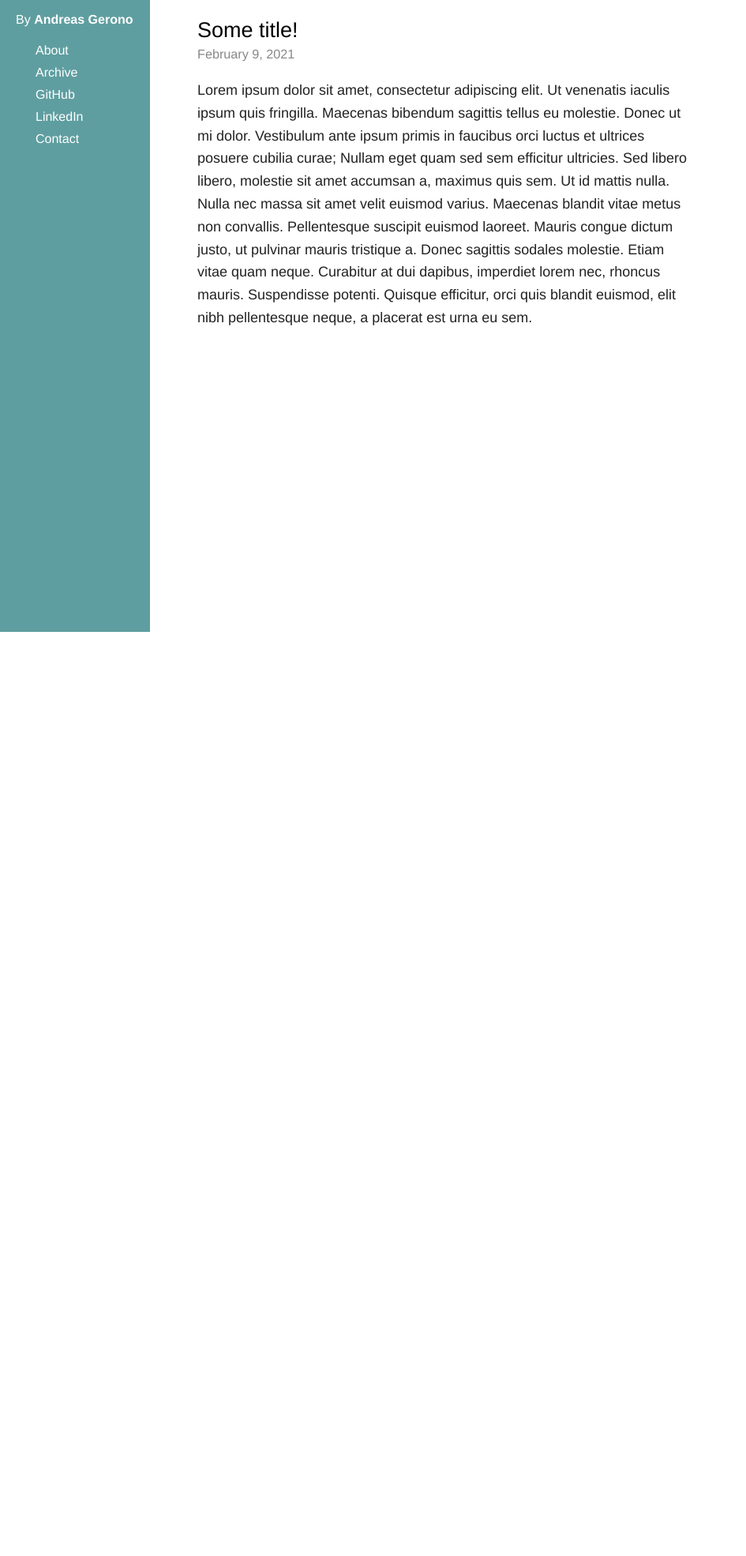
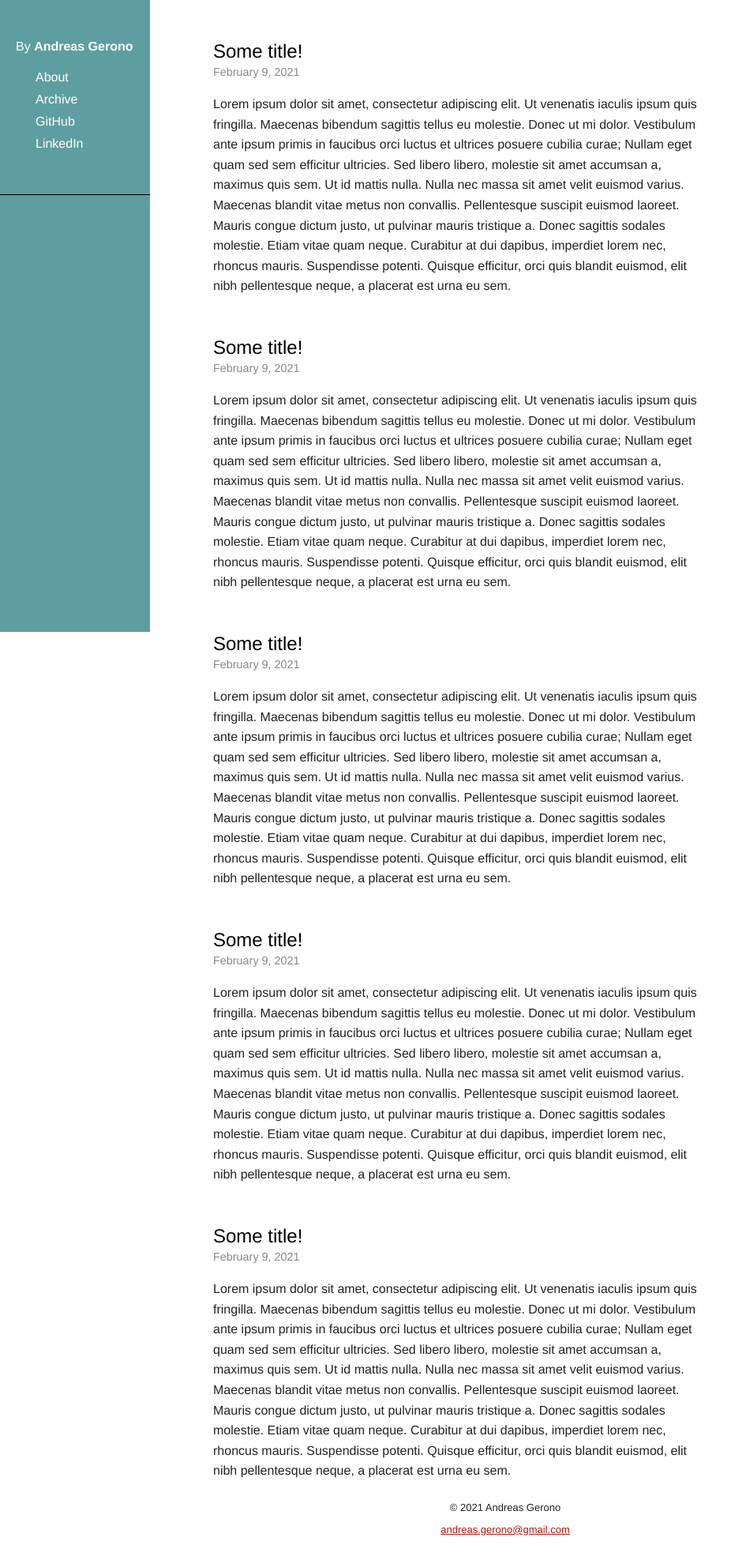
Before and after one commit to AndreasGerono/Portfolio, a Django app: page / in a window 1280 px wide. Shown: the whole page at 79% size, without its empty margins (0-945 px from the left). Before the commit the page ends 800 px from the top, so only its background shows below. Run offline with Django 3.2, Linux system fonts and the light colour scheme.

Commit message:
Add article details and archive view

```diff
--- a/Portfolio/portfolio_projects/static/css/styles.css
+++ b/Portfolio/portfolio_projects/static/css/styles.css
@@ -3,6 +3,7 @@ body {
     margin: 0;
     background-color: #fff;
     color: #222222;
+    word-wrap: break-word;
 }
 
 
@@ -13,15 +14,8 @@ h2 {
 }
 
 
-.content {
-    font-size: 1.125em;
-    margin-top: 20px;
-    margin-left: 250px;
-    width: 620px;
-}
-
-
 article {
+    margin-top: 50px;
     line-height: 1.6;
 }
 
@@ -43,6 +37,20 @@ article header p {
     margin: 0;
 }
 
+footer {
+    margin: 2em 0;
+    text-align: center;
+    font-size: 13px;
+}
+
+footer a {
+    color: #b5190e;
+}
+
+.content {
+    width: 620px;
+    margin-left: 270px;
+}
 
 .box {
 
@@ -55,6 +63,16 @@ article header p {
     left: 0;
     background-color: #5F9EA0;
     position: fixed;
+}
+
+
+.sidebar p {
+    margin-top: 50px;
+}
+
+.sidebar ul {
+    padding-bottom: 50px;
+    border-bottom: 1px solid black;
 }
 
 .sidebar li {
--- a/Portfolio/portfolio_projects/templates/base.html
+++ b/Portfolio/portfolio_projects/templates/base.html
@@ -15,10 +15,18 @@
             <p>By <strong>Andreas Gerono</strong></p>
             <ul>
                 {% block sidebar_links %}{% endblock %}
+                <li><a href="https://github.com/AndreasGerono">GitHub</a></li>
+                <li><a href="#">LinkedIn</a></li>
             </ul>
         </div>
         <div class="content">{% block content %} {% endblock %}</div>
     </div>
 
+
+ <footer>
+  <p>© 2021 Andreas Gerono</p>
+  <p><a href="mailto:andreas.gerono@gmail.com">andreas.gerono@gmail.com</a></p>
+</footer>
+
 </body>
 </html>
--- a/Portfolio/portfolio_projects/templates/index.html
+++ b/Portfolio/portfolio_projects/templates/index.html
@@ -4,19 +4,20 @@
 {% block sidebar_links %}
     <li><a href="#">About</a></li>
     <li><a href="#">Archive</a></li>
-    <li><a href="#">GitHub</a></li>
-    <li><a href="#">LinkedIn</a></li>
-    <li><a href="#">Contact</a></li>
 {% endblock %}
 
 {% block content %}
+
+{% for article in articles %}
 <article>
     <header>
-        <h2><a href="#">Some title!</a></h3>
+        {% url 'article' 2020 12 "some_slug" as article_url %}
+        <h2><a href="{{article_url}}">Some title!</a></h3>
         <p>February 9, 2021</p>
     </header>
     <p>
         Lorem ipsum dolor sit amet, consectetur adipiscing elit. Ut venenatis iaculis ipsum quis fringilla. Maecenas bibendum sagittis tellus eu molestie. Donec ut mi dolor. Vestibulum ante ipsum primis in faucibus orci luctus et ultrices posuere cubilia curae; Nullam eget quam sed sem efficitur ultricies. Sed libero libero, molestie sit amet accumsan a, maximus quis sem. Ut id mattis nulla. Nulla nec massa sit amet velit euismod varius. Maecenas blandit vitae metus non convallis. Pellentesque suscipit euismod laoreet. Mauris congue dictum justo, ut pulvinar mauris tristique a. Donec sagittis sodales molestie. Etiam vitae quam neque. Curabitur at dui dapibus, imperdiet lorem nec, rhoncus mauris. Suspendisse potenti. Quisque efficitur, orci quis blandit euismod, elit nibh pellentesque neque, a placerat est urna eu sem.
     </p>
 </article>
+{% endfor %}
 {% endblock %}
--- a/Portfolio/portfolio_projects/urls.py
+++ b/Portfolio/portfolio_projects/urls.py
@@ -3,4 +3,7 @@ from portfolio_projects import views
 
 urlpatterns = [
     path('', views.index, name="Welcome"),
+    path('<int:year>/', views.year_archive, name='year_archive'),
+    path('<int:year>/<int:month>/', views.month_archive, name='month_archive'),
+    path('<int:year>/<int:month>/<slug:slug>/', views.article_detail, name='article'),
 ]
--- a/Portfolio/portfolio_projects/views.py
+++ b/Portfolio/portfolio_projects/views.py
@@ -2,4 +2,31 @@ from django.shortcuts import render
 
 
 def index(request):
-    return render(request, 'index.html')
+    context = {
+        "articles": range(5),
+    }
+    return render(request, 'index.html', context)
+
+
+def article_detail(request, year, month, slug):
+    print(year, month, slug)
+    context = {
+        "article": 'article',
+    }
+    return render(request, 'article.html', context)
+
+
+def month_archive(request, year, month):
+    print(year, month)
+    context = {
+        "articles": range(2),
+    }
+    return render(request, 'archive.html', context)
+
+
+def year_archive(request, year):
+    print(year)
+    context = {
+        "articles": range(10),
+    }
+    return render(request, 'archive.html', context)
```
